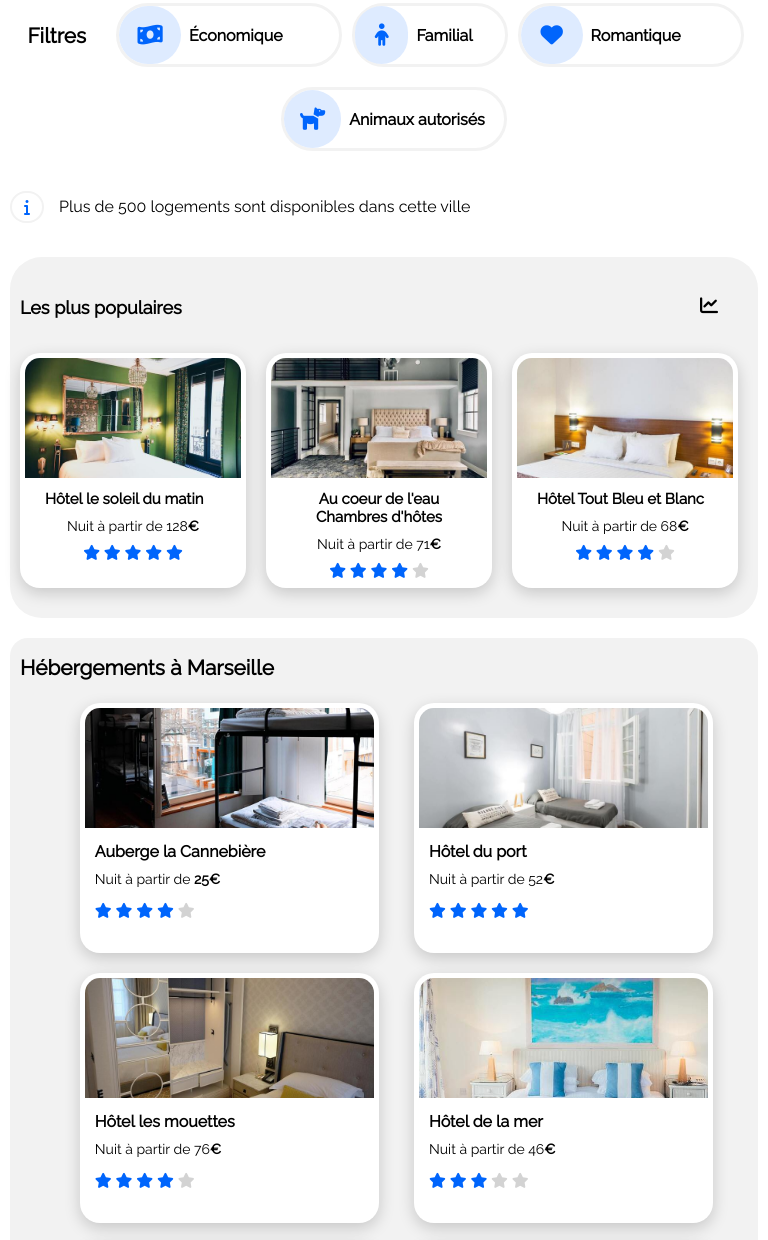
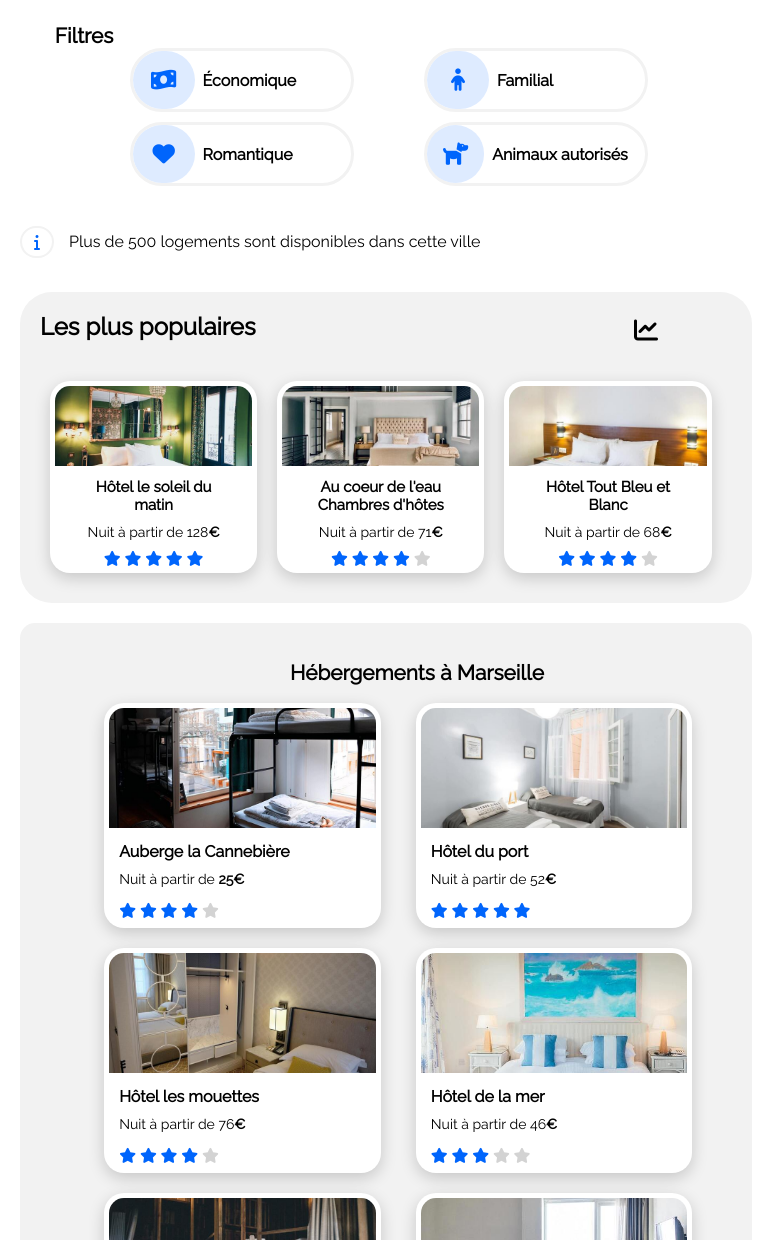
Before and after one commit to AudreyKukfisz/2_03082021, a plain HTML site: page index.html in a window 768 px wide. Shown: the part 260-1500 px from the top of the page. Drawn offline with Linux system fonts and the light colour scheme.

Commit message:
modifications

```diff
--- a/style.css
+++ b/style.css
@@ -134,10 +134,7 @@ input {
   align-items: center;
   margin: 10px 10px 0 0;
 }
-.fam{
-  width: 15%;
-  height: 9%;
-}
+
 .filtres {
   display: flex;
   align-items: center;
@@ -282,7 +279,7 @@ input {
 .fa-chart-line:before {
   content: "\f201";
   position: absolute;
-  right: 80px;
+  right: 110px;
   margin-top: -17px;
   color: black;
 }
@@ -447,7 +444,6 @@ header ul li {
   position: relative;
   right: 52px;
 }
-
 .boutonderecherche {
 display: none;
 }
@@ -469,7 +465,6 @@ display: grid;
   top: 336px;
   margin: 34px 0 0 55%;
   width: 35%;
-  height: 8%;
 }
 .imagefiltre{
   display: flex;
@@ -580,49 +575,91 @@ display: grid;
 }
 }
 
-@media screen and (min-width: 647px) and (max-width: 1024px)
+@media screen and (min-width: 646px) and (max-width: 1023px)
 {
 
-body{
-  margin: 10px;
+/*NAVIGATION*/
+.Tit{
+text-align: center;
 }
-/*NAVIGATION*/
-
 .logosearch{
-  margin-left: 20px;
+  margin-left: 160px;
+  margin-top: 0;
 }
 
 /*Filtres*/
 
 .filtres{
-  margin-left: 5px;
-  flex-wrap: wrap;
-  justify-content: center;
+ flex-wrap: wrap;
+ justify-content: center;
+}
+.barreFiltre {
+  margin: 0px 30px 10px 40px;
+  width: 30%;
 }
 .titrefiltres{
-  display: block;
-  margin-left: -7px;
+  padding-right: 650px;
+  margin: 10px 10px 0 60px;
 }
 .fam{
-  width: 20%;
   height: 5%;
   top: 28%;
-  margin: 34px 0 0 55%;
+}
+
+.hebergementetpop{
+  flex-direction: column-reverse;
+  margin: 25px 0 50px;
 }
 
 /*Hébergements Populaires*/
 
 #pluspopulaires {
+  width: 95%;
+  padding: 0px 20px;
+}
+.hebergementspop {
+  flex-direction: row;
+  margin-block: 10px;
+  margin-right: 10px;
+}
+.hotelpop{
+  height: auto;
+  padding: 5px;
+  margin: 00 10px 0;
+  font-size: 14px;
+}
+.hotelpop h3{
+  padding: 10px 20px 0px 20px;
+  text-align: center;
+}
+.hotelpop p{
+  font-size: 14px;
+  text-align: center;
+  padding-top: 10px;
+  margin:0;
+}
+.popimage{
   width: 100%;
-  margin-right: 60px;
+  height: 80px;
+  border-radius: 15px 15px 0px 0px;
+  margin: 0px 10px 2px 0px;
+  object-fit: cover;
+}
+.etoilespop{
+  padding-top: 10px;
+  margin: 0;
+  flex-direction: row;
+  text-align: center;
 }
 
 /*Hébergements*/
-
+.titresection {
+  padding-left: 250px;
+}
 #Hebergements{
   display: flex;
   flex-wrap: wrap;
-  width: 100%;
+  width: 95%;
   margin-top: 20px;
 }
 .hebergementmarseille{
@@ -631,6 +668,17 @@ body{
 .hotel{
   width: 40%;
   margin-left: 30px;
+}
+.hotel h3{
+  font-size: 16px;
+  margin-block: 10px;
+  width: max-content;
+}
+.hotel p{
+  font-size: 14px;
+}
+.etoiles{
+  padding-top: 10px;
 }
 .afficherplus{
   position: relative;
@@ -645,7 +693,6 @@ body{
   grid-column-gap: 40px;
   grid-row-gap: 3em;
   height: 1040px;
-
 }
 .blocActivite{
    width: 100%;
@@ -668,12 +715,16 @@ body{
 .Activite5 {
   margin: 0px 0px 80px;
 }
+.interieurblockFooter{
+  padding: 10px 10px 0 10px;
+}
 
+}
 
 /*Responsive Tablette*/
 
 
-@media screen and (max-width: 1024px)
+@media screen and (min-width: 1024px) and (max-width: 1200px)
 {
 /*NAVIGATION*/
 .contenunav{
@@ -685,16 +736,13 @@ body{
 }
 .logosearch {
   position: relative;
-  left: 50%;
-  transform: translateX(-50%);
+  left: 30%;
   margin-bottom: 5px;
   margin-top: -15px;
 }
 
 /*Filtres*/
-.titre{
-  padding-right: 2em;
-}
+
 .filtres{
   width: 100%;
 }
@@ -713,7 +761,6 @@ body{
 
 /*Hébergements et Pop*/
 .hebergementetpop{
-
   margin: 25px 0 50px;
   flex-direction: column-reverse;
 }
@@ -723,12 +770,16 @@ body{
   text-align: center;
   padding-bottom: 5px;
   padding-left: 10px;
-
 }
 #Hebergements {
   margin-bottom: 20px;
   border-radius: 18px;
   padding: 0px;
+  width: 100%;
+  margin-top: 20px;
+}
+.hebergementmarseille {
+  justify-content: center;
 }
 .hotel h3{
   font-size: 16px;
@@ -745,6 +796,10 @@ body{
   height: 250px;
   margin-left: 30px;
 }
+.afficherplus{
+  position: relative;
+  margin: 50px 200px 50px 220px;
+}
 
 /*Hébergements Populaires*/
 .titresection1{
@@ -756,6 +811,7 @@ body{
 #pluspopulaires {
   margin-left: 0;
   padding: 0;
+  width: 100%;
 }
 .hebergementspop {
   flex-direction: row;
@@ -769,12 +825,10 @@ body{
   margin: 00 10px 0;
   font-size: 14px;
 }
-
 .hotelpop h3{
   padding: 10px 20px 0px 20px;
   text-align: center;
 }
-
 .hotelpop p{
   font-size: 14px;
   text-align: center;
@@ -803,7 +857,16 @@ body{
 }
 
 /*Acticités*/
-
+.containerActivites{
+  display: grid;
+  grid-template-columns: 380px  1fr;
+  grid-column-gap: 40px;
+  grid-row-gap: 3em;
+  height: 1040px;
+}
+.blocActivite {
+  width: 100%;
+}
 .nomactivite{
   padding: 0px 15px 20px;
 }
@@ -818,3 +881,6 @@ footer{
   width: 100%;
   padding: 10px 10px 0 10px;
 }
+
+
+}
```
